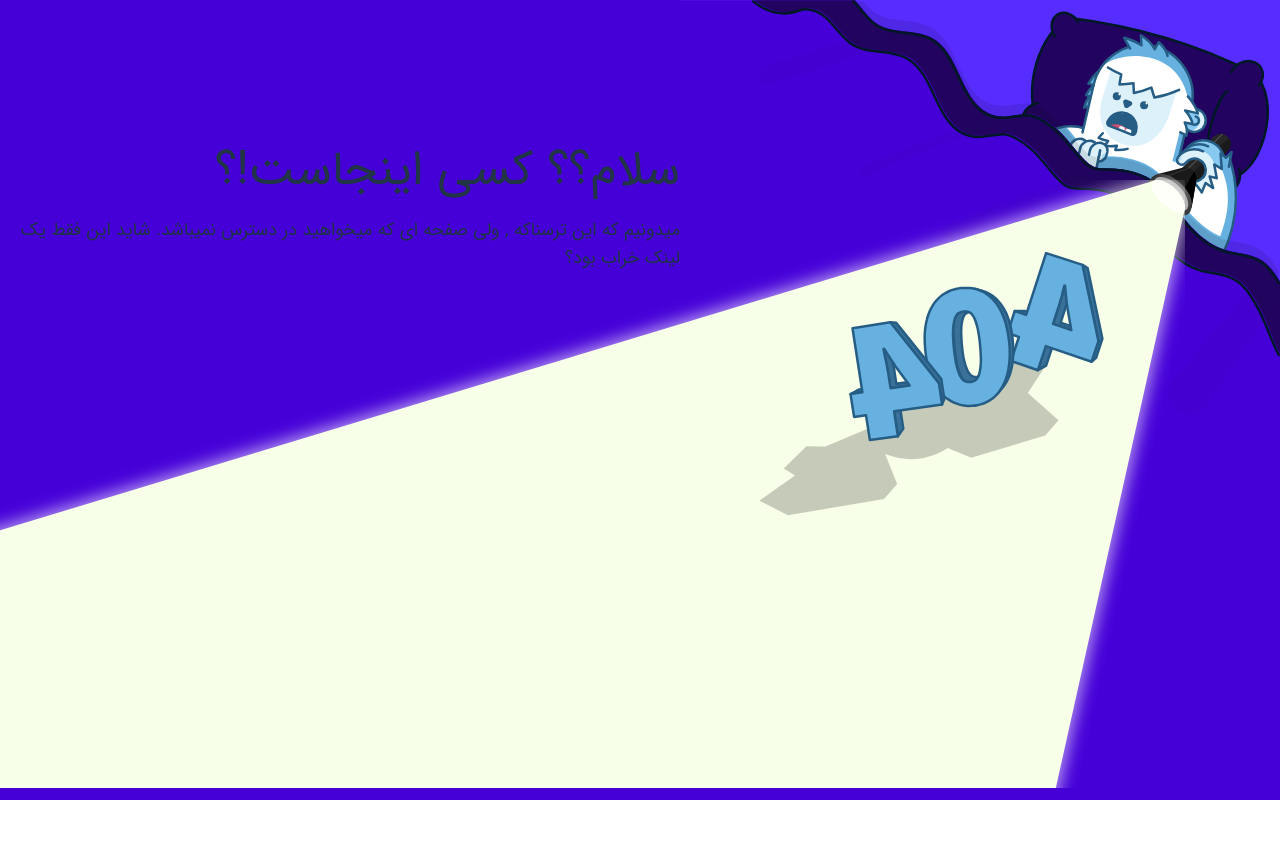
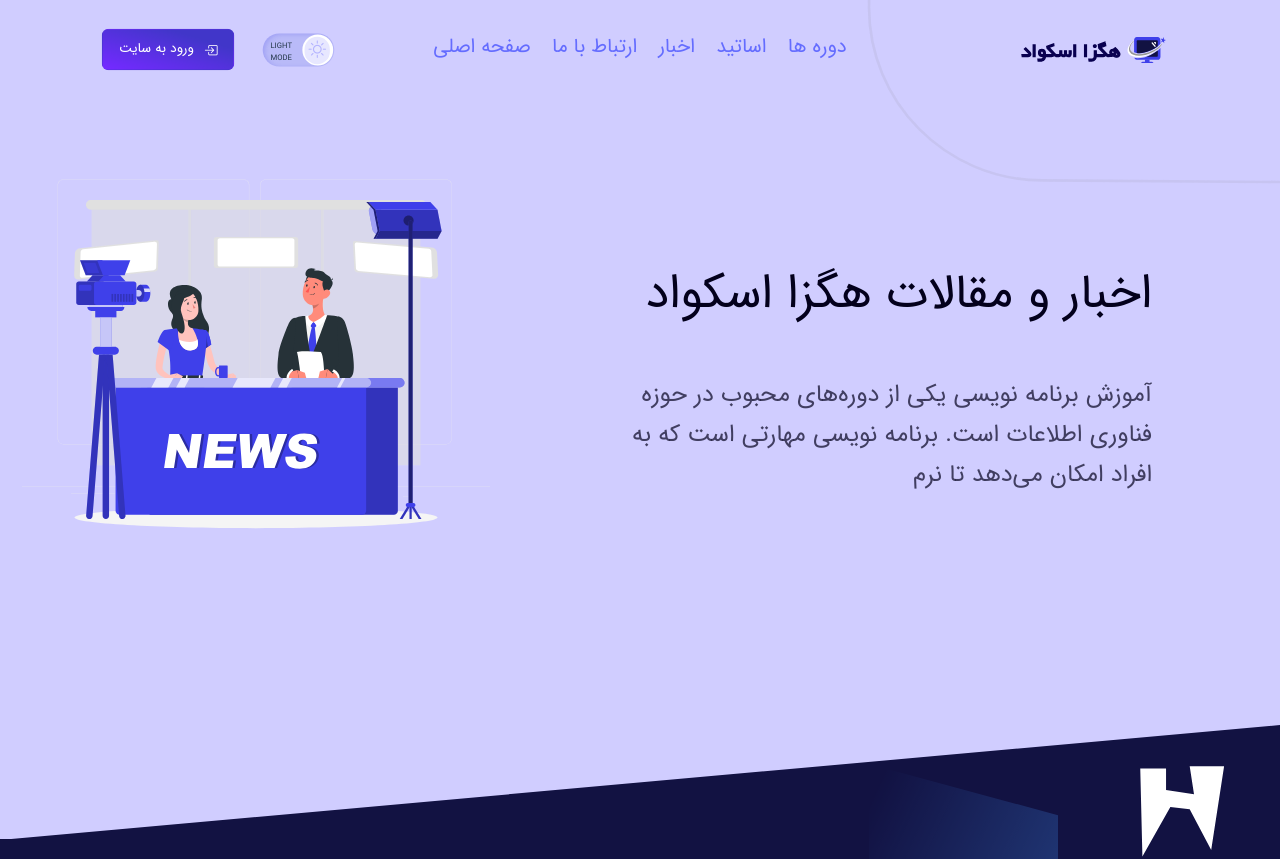
Before and after one commit to academy-react/Hexa-Squad, a React (Vite) app: page /news in a window 1280 px wide. Shown: the top 859 px of the page. Before the commit the page ends 800 px from the top, so only its background shows below. Built offline with nearby package versions, Linux system fonts and the light colour scheme.

Commit message:
Create NewsList

```diff
--- a/src/Router/roterPublic.jsx
+++ b/src/Router/roterPublic.jsx
@@ -11,7 +11,8 @@ import VerificationCode from "../screens/Authorize/VerificationCode";
 import Error404 from "../screens/ErrorPage/Error404";
 import CourseDetails from "../screens/CourseDetails/CourseDetails";
 import Courses from '../screens/Courses/Courses';
-import NewsDetails from '../components/News/News-component/NewsDetails';
+import NewsList from '../screens/News/NewsList';
+import NewsDetails from '../components/News/NewsDetails';
 
 export const routerPublic = createBrowserRouter([
     {
@@ -21,6 +22,7 @@ export const routerPublic = createBrowserRouter([
         { path: "/", element: <Landing /> },
         { path: "/CourseDetails", element: <CourseDetails/> },
         { path: "/Courses", element: <Courses/> },
+        { path: "/news", element: <NewsList/> },
         { path: "/NewsDetails", element: <NewsDetails/> },
 
       ],
--- a/src/components/Header/header-components/DesktopMenu.jsx
+++ b/src/components/Header/header-components/DesktopMenu.jsx
@@ -5,7 +5,7 @@ const DesktopMenu = ({className}) => {
   const [menuItems, setMenuItems] = useState([
     {itemName:'دوره ها',address:'/courses'},
     {itemName:'اساتید',address:'/'},
-    {itemName:'اخبار',address:'/'},
+    {itemName:'اخبار',address:'/news'},
     {itemName:'ارتباط با ما',address:'/'},
     {itemName:'صفحه اصلی',address:'/'}
   ])
--- a/src/components/News/News-component/NewsDetails-component/AdminComments.jsx
+++ b/src/components/News/NewsDetails-component/AdminComments.jsx
@@ -1,7 +1,7 @@
 import React from 'react';
 
-import Lline from '../../../../assets/image/Lline.svg';
-import admin from '../../../../assets/image/admin.svg';
+import Lline from '../../../assets/image/Lline.svg';
+import admin from '../../../assets/image/admin.svg';
 
 const AdminComments = ({name, date, answer}) => {
     return(
@@ -14,7 +14,7 @@ const AdminComments = ({name, date, answer}) => {
                 <div className="">
                     <p className="inline text-sm md:text-xl text-darkblue2 dark:text-[#9996F9] pr-4">{name}-</p>
                     <p className="inline text-xs md:text-base text-lightblue4 dark:text-[#9996F9] pr-4">ارسال شده در{date} </p>
-                    <p className="text-xs md:text-sm lg:text-base text-darkblue4 dark:text-[#7e7cb1] pr-4 pt-2">{answer}</p>
+                    <p className="text-xs md:text-sm lg:text-base text-justify text-darkblue4 dark:text-[#7e7cb1] px-4 pt-2">{answer}</p>
                 </div>
             </div>
 
--- a/src/components/News/News-component/NewsDetails-component/InputComment.jsx
+++ b/src/components/News/NewsDetails-component/InputComment.jsx
@@ -5,7 +5,7 @@ const InputComment = () => {
         <Fragment>
             <h2 className='text-xl md:text-3xl lg:text-3xl text-darkblue2 dark:text-[#6974FF] pt-4 lg:pr-2 pb-8'>افزودن نظر</h2>
             <div>
-                <p className="inline text-base md:text-xl lg:text-xl text-darkblue2 dark:text-[#9996F9] lg:pr-4">کاربر سایت</p>
+                <p className="inline text-base md:text-xl lg:text-xl text-darkblue2 dark:text-[#9996F9] lg:pr-4">شمیم باقری </p>
                 <p className="inline text-sm md:text-base lg:text-base text-lightblue4 dark:text-[#9996F9] pr-4">تاریخ:1402/07/20 </p>
             </div>
             <p className="text-base md:text-lg lg:text-lg text-lightblue4 dark:text-[#6974FF] lg:pr-4 pt-8">دیدگاه شما</p>
--- a/src/components/News/News-component/NewsDetails-component/UserComments.jsx
+++ b/src/components/News/NewsDetails-component/UserComments.jsx
@@ -1,7 +1,7 @@
-import React, { Fragment, useState, useRef } from 'react';
-import AdminComments from './AdminComments';
+import React, { Fragment, useState } from 'react';
+import {AdminComments} from '../';
 
-import userComment from '../../../../assets/image/userComment.svg';
+import userComment from '../../../assets/image/userComment.svg';
 
 
 const UserComments = ({name, date, question}) => {
@@ -12,6 +12,16 @@ const UserComments = ({name, date, question}) => {
             answer: "با سلام، تفاوت این دوره با دوره ای قبلا تحت عنوان آموزش نرم افزار فیگما ارائه شده در مدت زمان دوره می‌باشد.مطالب دوره اپدیت شده و از دوره ی قبلی کاملتر است."
         }
     ])
+    const adminComments =  adminCommentsList.map((item, index) => {
+        return (
+            <AdminComments
+                name={item.name}
+                date={item.date}
+                answer={item.answer}
+                key={index}
+            />
+        );
+    })
     return(
         <Fragment>
         <div className='userComment'>
@@ -21,19 +31,10 @@ const UserComments = ({name, date, question}) => {
             <div>
                 <p className="inline text-xl text-darkblue2 dark:text-[#9996F9] pr-4">{name}-</p>
                 <p className="inline text-base text-lightblue4 dark:text-[#9996F9] pr-4">ارسال شده در{date} </p>
-                <p className="text-base text-darkblue4 dark:text-[#7e7cb1] pr-4 pt-2">{question}</p>
+                <p className="text-base text-justify text-darkblue4 dark:text-[#7e7cb1] px-4 pt-2">{question}</p>
             </div>
         </div>
-        {adminCommentsList.map((item, index) => {
-            return (
-                <AdminComments
-                    name={item.name}
-                    date={item.date}
-                    answer={item.answer}
-                    key={index}
-                />
-            );
-        })}
+        {adminComments}
         </Fragment>
     )
 }
--- a/src/components/News/News-component/NewsDetails.jsx
+++ b/src/components/News/NewsDetails.jsx
@@ -1,13 +1,12 @@
 import React, {useState} from 'react';
-import UserComments from './NewsDetails-component/UserComments';
-import InputComment from './NewsDetails-component/InputComment';
+import {UserComments, InputComment} from './';
 
-import newsDetails1 from '../../../assets/image/newsDetails1.svg';
-import newsDetails2 from '../../../assets/image/newsDetails2.svg';
-import eye from '../../../assets/image/eye.svg';
-import calendar from '../../../assets/image/calendar.svg';
-import comment from '../../../assets/image/comments.svg';
-import '../../Landing/common.css';
+import newsDetails1 from '../../assets/image/newsDetails1.svg';
+import newsDetails2 from '../../assets/image/newsDetails2.svg';
+import eye from '../../assets/image/eye.svg';
+import calendar from '../../assets/image/calendar.svg';
+import comment from '../../assets/image/comments.svg';
+import '../Landing/common.css';
 
 const NewsDetails = () => {
     const [userCommentsList, setUserComments] = useState([
@@ -21,7 +20,17 @@ const NewsDetails = () => {
             date: " 1402/04/15",
             question: "آیا مطالبی که در دوره جاری ارائه میدید با دوره قبلی تفاوت داره؟",
         },
-    ])
+    ]);
+    const userComments = userCommentsList.map((item, index) => {
+        return (
+            <UserComments
+                name={item.name}
+                date={item.date}
+                question={item.question}
+                key={index}
+            />
+        );
+    })
 
     return(
         <div className="pt-24 lg:pt-40 mb-52">
@@ -87,17 +96,7 @@ const NewsDetails = () => {
                     <img src={comment} className="inline pl-4"/>
                     <h3 className="text-xl md:text-2xl text-darkblue4 dark:text-[#6974FF] inline">نظرات کاربران در رابطه با این مقاله </h3>
                 </div>
-                {userCommentsList.map((item, index) => {
-                    return (
-                        <UserComments
-                            name={item.name}
-                            date={item.date}
-                            question={item.question}
-                            key={index}
-                        />
-                    );
-                })}
-
+                {userComments}
                 <InputComment/>
             </div>
         </div>
--- /dev/null
+++ b/src/components/News/NewsListHero.jsx
@@ -0,0 +1,23 @@
+import React from 'react'
+
+import  HeroSectionInfo from '../common/HeroSectionInfo';
+import newsShop from "../../assets/image/newsShop.svg";
+
+const NewsListHero = ({typeWriterWords}) => {
+  return (
+    <div className="w-full lg:flex-row flex flex-col-reverse justify-around items-center">
+      <HeroSectionInfo
+        typeWriterWords={typeWriterWords}
+        title={"اخبار و مقالات هگزا اسکواد"}
+        typeSpeed={45}
+        loop={1}
+        className="text-darkblue7 "
+      />
+      <div>
+        <img src={newsShop} alt="Coding workshop-rafiki" className="ml-20 w-[468px] h-[468px] hidden lg:block" />
+      </div>
+    </div>
+  )
+}
+
+export default NewsListHero;
--- /dev/null
+++ b/src/components/News/index.jsx
@@ -0,0 +1,6 @@
+import AdminComments from './NewsDetails-component/AdminComments';
+import InputComment from './NewsDetails-component/InputComment';
+import UserComments from './NewsDetails-component/UserComments';
+import NewsDetails from './NewsDetails';
+import NewsListHero from './NewsListHero';
+export { AdminComments, InputComment, UserComments, NewsDetails, NewsListHero };
--- /dev/null
+++ b/src/screens/News/NewsList.jsx
@@ -0,0 +1,16 @@
+import React from 'react';
+import {NewsListHero}from '../../components/News';
+
+const NewsList = () => {
+  const typeWriterWords = [
+    "آموزش برنامه نویسی یکی از دوره‌های محبوب در حوزه فناوری اطلاعات است. برنامه نویسی مهارتی است که به افراد امکان می‌دهد تا نرم‌افزارهای کامپیوتری را ایجاد و توسعه دهند. "
+  ];
+  return (
+    <div className="py-32">
+      <NewsListHero typeWriterWords={typeWriterWords} />
+
+    </div>
+  )
+}
+
+export default NewsList;
--- a/tailwind.config.js
+++ b/tailwind.config.js
@@ -25,6 +25,7 @@ export default {
       "darkblue4":"#3B3CA7",
       "darkBlue5":"#27278d",
       "darkblue6":"#13005A",
+      "darkblue7":"#2C007F",
       "lightblue":"#3F40EA",
       "lightblue2":"#6D20FF",
       "lightblue3":"#6514FF",
```
Also changed, not shown: src/assets/image/newsShop.svg (added).
